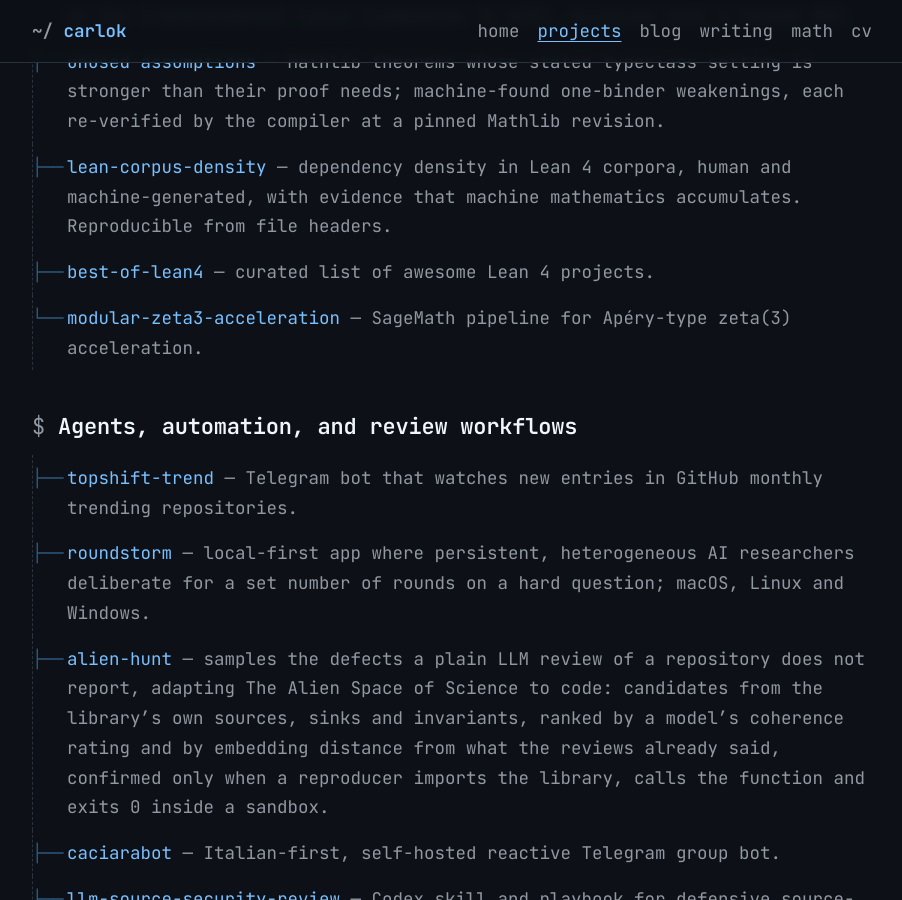
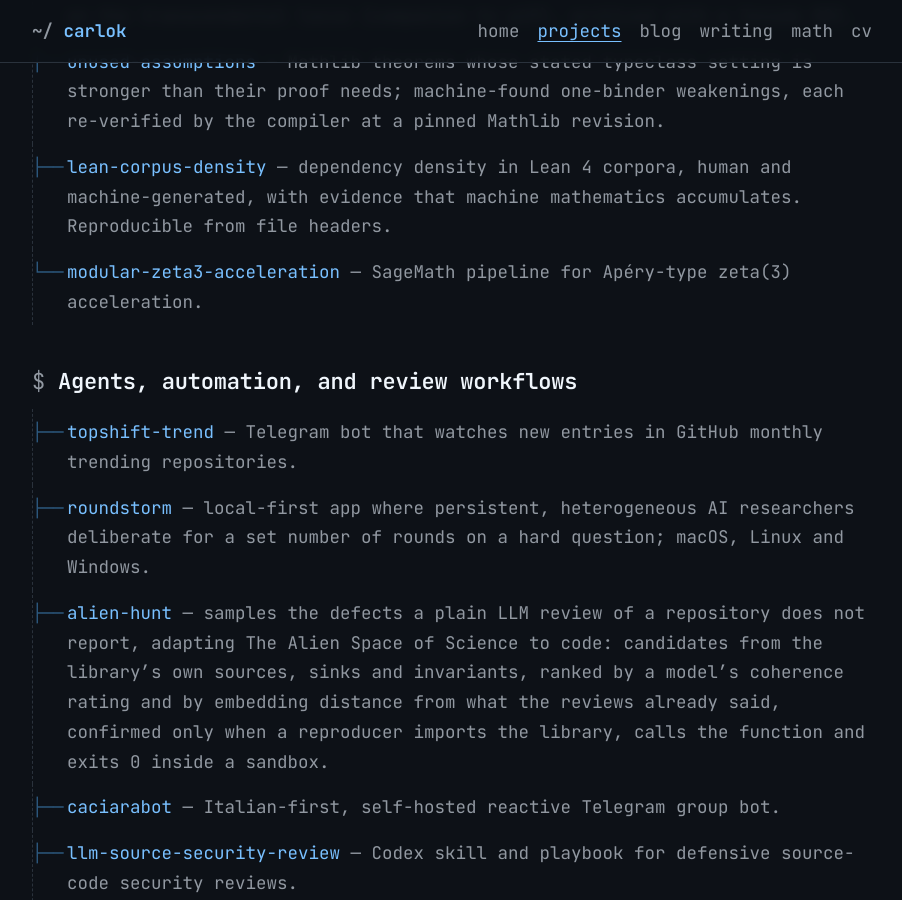
Before and after one commit to carlok/carlok.github.io, a Jekyll site: the page built from projects.md, in a window 1280 px wide and 900 px high, scrolled down 3890 px. Shown: the whole window, without its empty margins (188-1090 px from the left). Built offline with Jekyll 4.4.1, drawn with Linux system fonts in a browser that asks for light colours.

Commit message:
projects: drop best-of-lean4, it is a fork of 34j/best-of-lean4

```diff
--- a/projects.md
+++ b/projects.md
@@ -63,7 +63,6 @@ permalink: /projects/
 - [moebius-transcendental-lean](https://github.com/carlok/moebius-transcendental-lean) — Lean 4 formalization of the conjugation degree on the transcendental locus (companion to p19), archived with a Zenodo DOI.
 - [unused-assumptions](https://github.com/carlok/unused-assumptions) — Mathlib theorems whose stated typeclass setting is stronger than their proof needs; machine-found one-binder weakenings, each re-verified by the compiler at a pinned Mathlib revision.
 - [lean-corpus-density](https://github.com/carlok/lean-corpus-density) — dependency density in Lean 4 corpora, human and machine-generated, with evidence that machine mathematics accumulates. Reproducible from file headers.
-- [best-of-lean4](https://github.com/carlok/best-of-lean4) — curated list of awesome Lean 4 projects.
 - [modular-zeta3-acceleration](https://github.com/carlok/modular-zeta3-acceleration) — SageMath pipeline for Apéry-type zeta(3) acceleration.
 
 ## Agents, automation, and review workflows
```
